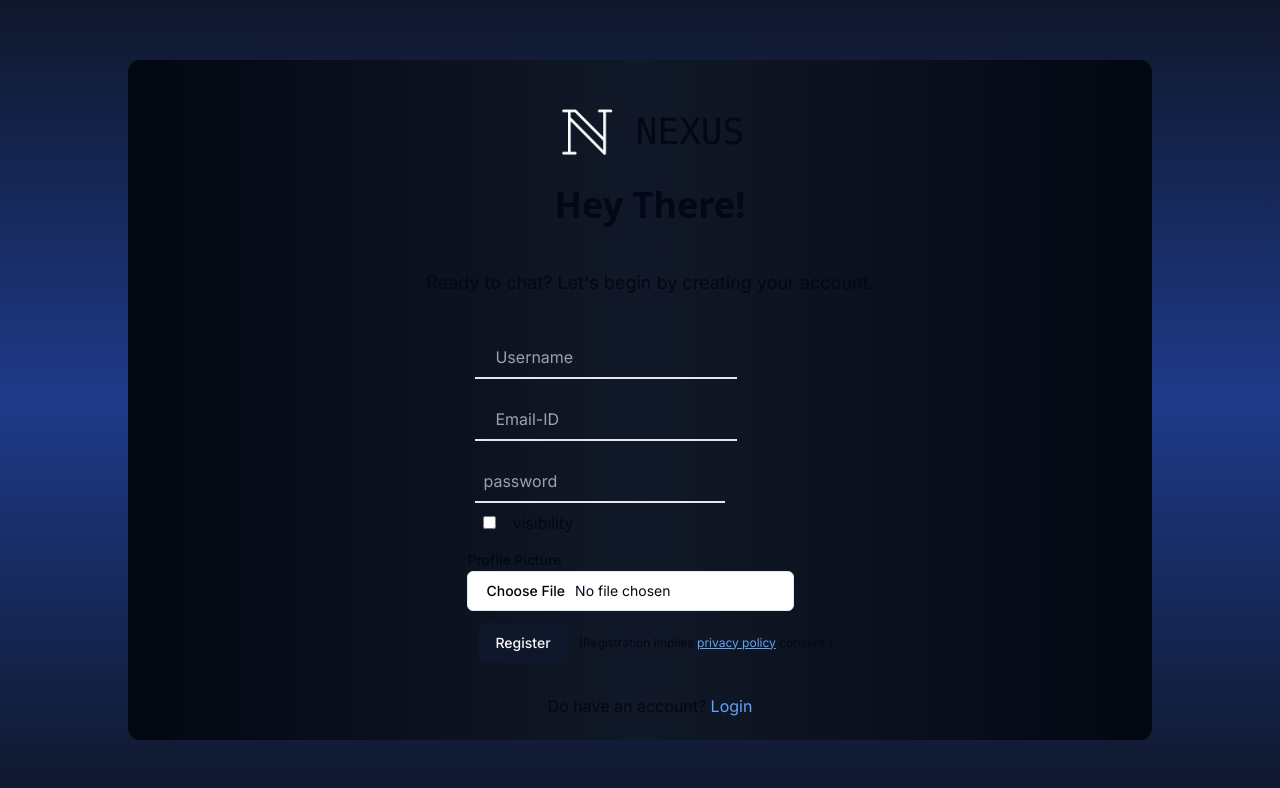
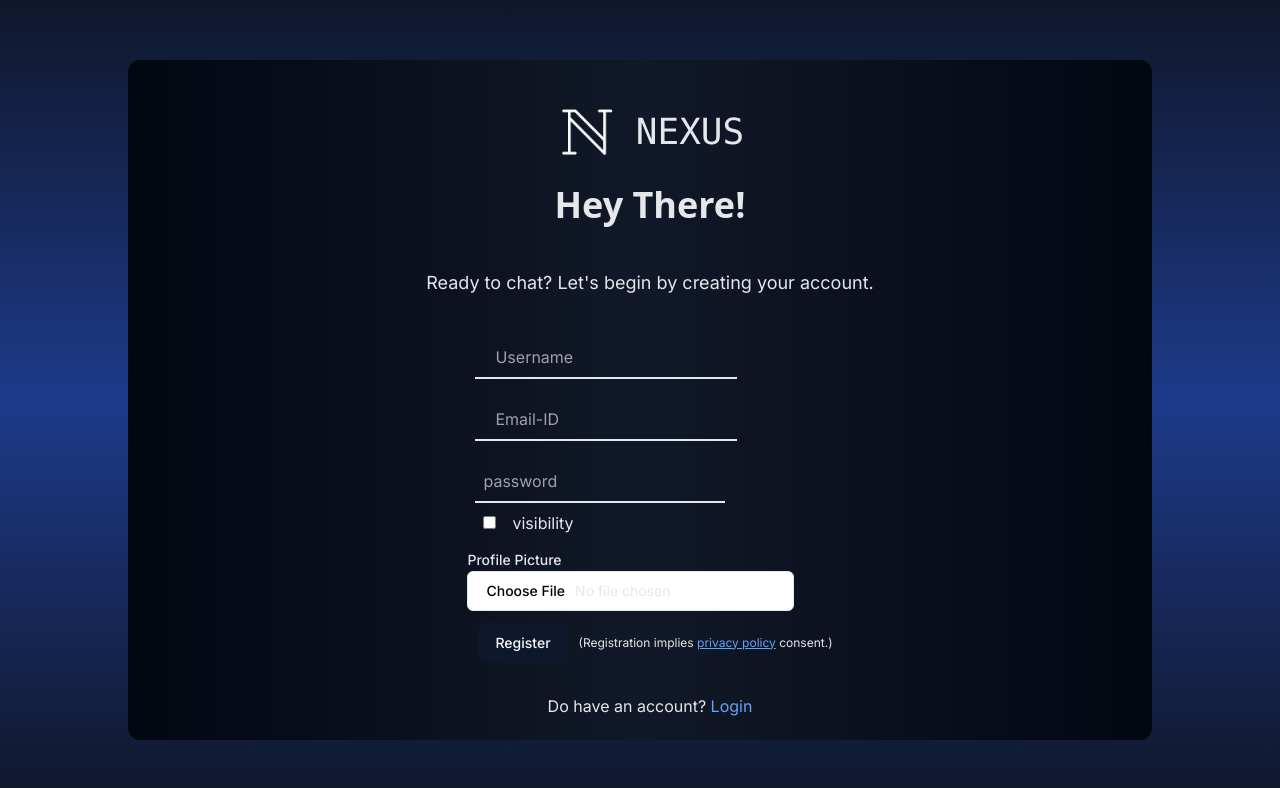
Before and after one commit to Uditya69/Nexus, a Next.js app: page /register in a window 1280 px wide. Shown: the top 788 px of the page. Built offline with nearby package versions, Linux system fonts and the light colour scheme; no server answers.

Commit message:
Chore: minor change

```diff
--- a/app/login/page.tsx
+++ b/app/login/page.tsx
@@ -28,7 +28,7 @@ function Login() {
     }
   };
   return (
-    <div className="h-screen flex items-center justify-center bg-gradient-to-b from-slate-900 via-blue-900 to-slate-900  ">
+    <div className="h-screen flex items-center justify-center bg-gradient-to-b from-slate-900 via-blue-900 to-slate-900 text-gray-200 ">
       <NextTopLoader />
 
       <div className="bg-gradient-to-r from-gray-950 via-gray-900 to-gray-950 p-5 my-auto w-4/5 max-w-4xl h-4/5 rounded-xl space-x-5 flex flex-col items-center justify-around">
--- a/app/register/page.tsx
+++ b/app/register/page.tsx
@@ -69,7 +69,7 @@ function register() {
   };
 
   return (
-    <div className="h-screen flex items-center justify-center bg-gradient-to-b from-slate-900 via-blue-900 to-slate-900  ">
+    <div className="h-screen flex items-center justify-center bg-gradient-to-b from-slate-900 via-blue-900 to-slate-900  text-gray-200 ">
       <div className="bg-gradient-to-r from-gray-950 via-gray-900 to-gray-950 p-5 w-4/5 h-[85vh] rounded-xl space-x-5 flex flex-col items-center justify-around">
         <Link href={"/"}>
           <div className="flex flex-row self-start items-center font-mono text-4xl">
```
